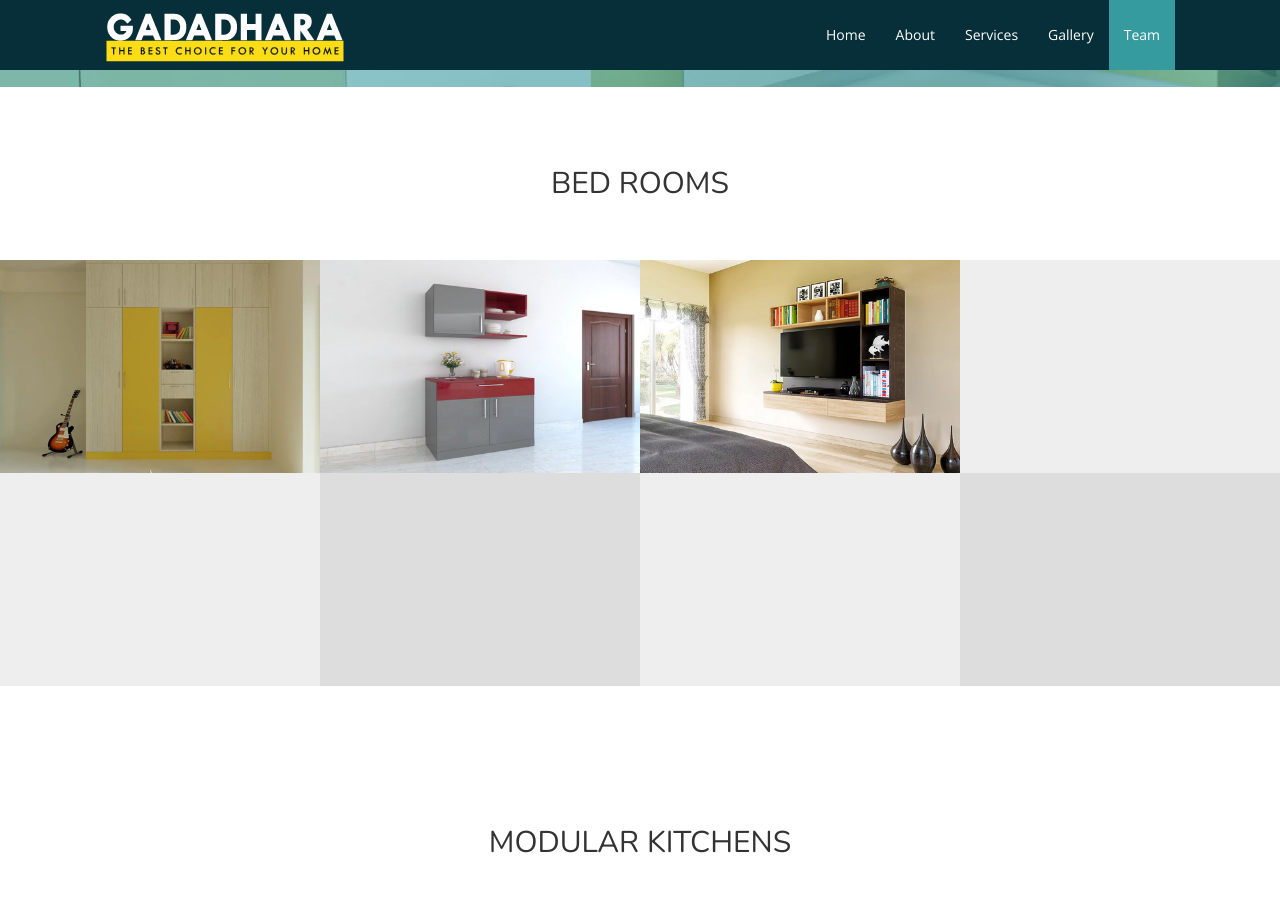
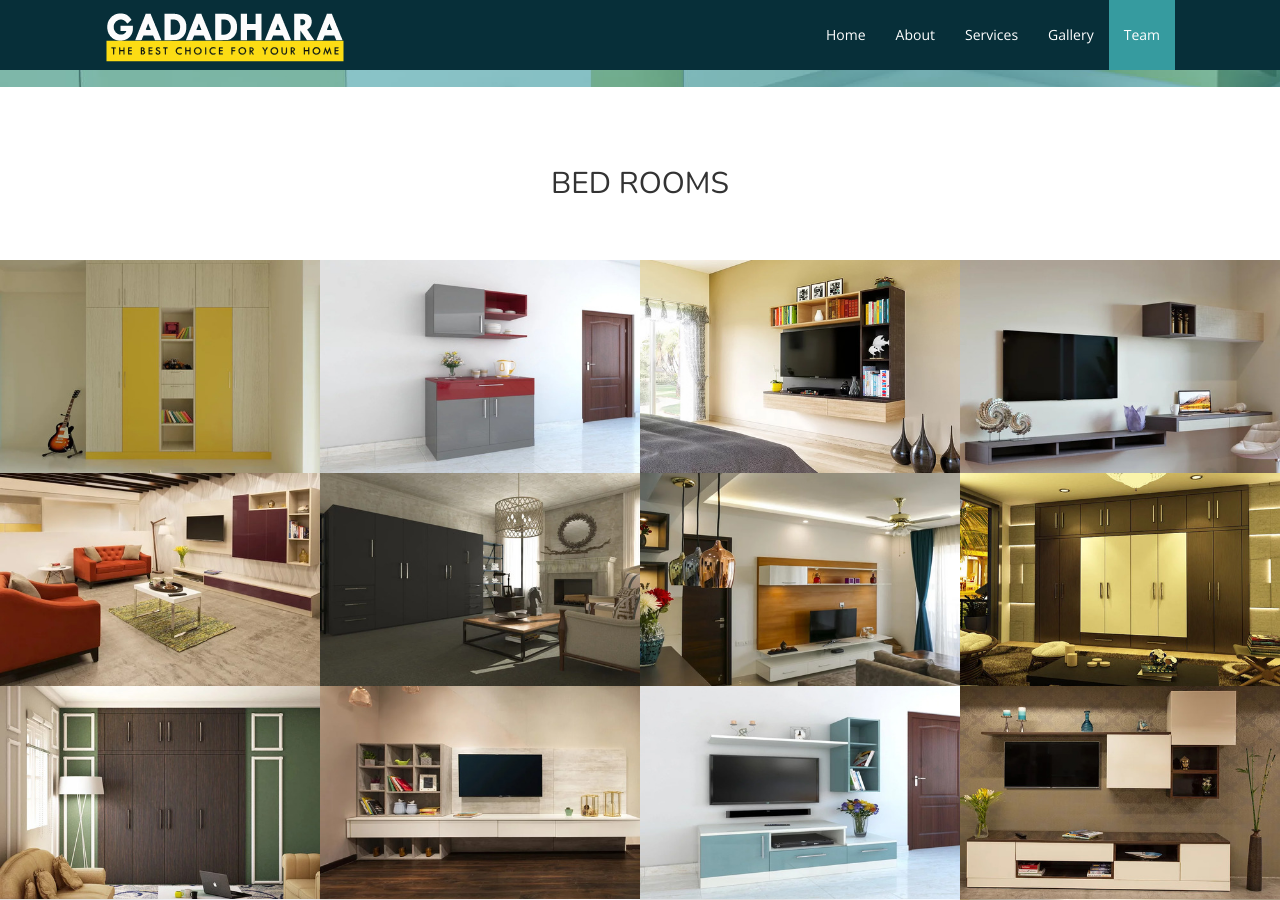
Before and after one commit to gadadhara/GADADHARA, a Jekyll site: the page built from index.html, in a window 1280 px wide and 900 px high, scrolled down 4465 px. Built offline with Jekyll 4.4.1, drawn with Linux system fonts in a browser that asks for light colours; nearby versions of some CDN libraries.

Commit message:
Update gallery.yml

```diff
--- a/_data/gallery.yml
+++ b/_data/gallery.yml
@@ -10,22 +10,54 @@
   image_large: 3.jpg
   image_alt: something meaningful
 
-- image_thumb: gallery-small2.jpg
-  image_large: gallery-large.jpg
+- image_thumb: 4.jpg
+  image_large: 4.jpg
   image_alt: something meaningful
 
-- image_thumb: gallery-small2.jpg
-  image_large: gallery-large.jpg
+- image_thumb: 5.jpg
+  image_large: 5.jpg
   image_alt: something meaningful
 
-- image_thumb: gallery-small.jpg
-  image_large: gallery-large.jpg
+- image_thumb: 6.jpg
+  image_large: 6.jpg
   image_alt: something meaningful
 
-- image_thumb: gallery-small2.jpg
-  image_large: gallery-large.jpg
+- image_thumb: 7.jpg
+  image_large: 7.jpg
   image_alt: something meaningful
 
-- image_thumb: gallery-small.jpg
-  image_large: gallery-large.jpg
+- image_thumb: 8.jpg
+  image_large: 8.jpg
   image_alt: something meaningful
+
+- image_thumb: 9.jpg
+  image_large: 9.jpg
+  image_alt: something meaningful
+
+- image_thumb: 10.jpg
+  image_large: 10.jpg
+  image_alt: something meaningful
+
+- image_thumb: 11.jpg
+  image_large: 11.jpg
+  image_alt: something meaningful
+
+- image_thumb: 12.jpg
+  image_large: 12.jpg
+  image_alt: something meaningful
+
+- image_thumb: 13.jpg
+  image_large: 13.jpg
+  image_alt: something meaningful
+
+- image_thumb: 14.jpg
+  image_large: 14.jpg
+  image_alt: something meaningful
+
+- image_thumb: 15.jpg
+  image_large: 15.jpg
+  image_alt: something meaningful
+
+- image_thumb: 16.jpg
+  image_large: 16.jpg
+  image_alt: something meaningful
```
